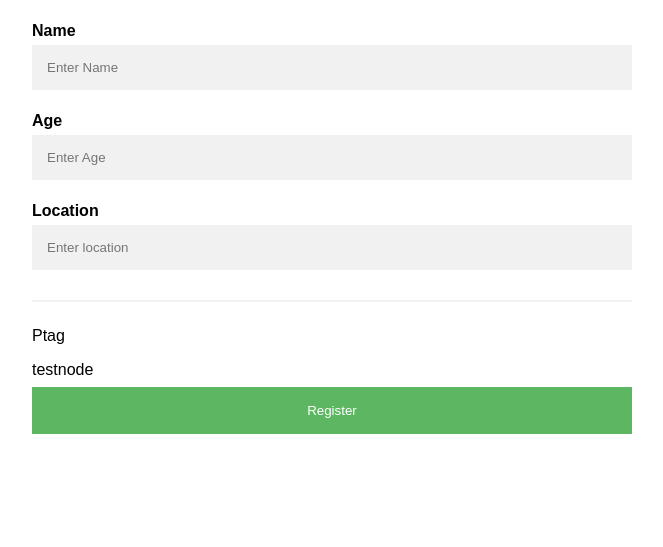
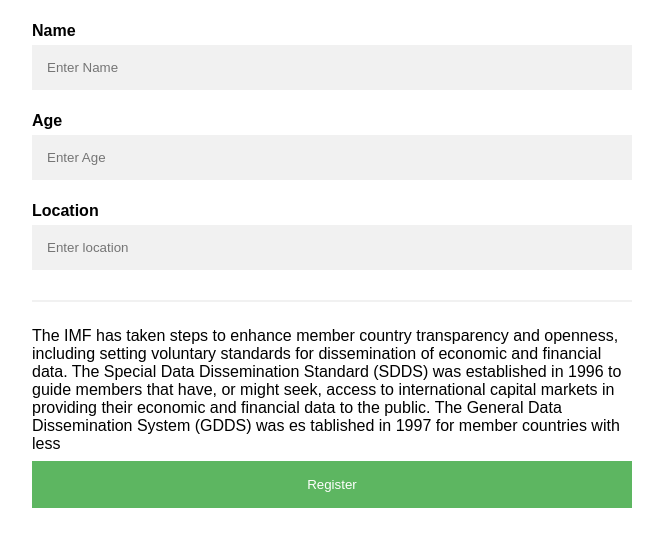
Before and after one commit to arunac97/arunform.com, a plain HTML site: page index.html in a window 1280 px wide. Shown: the part 109-656 px from the top of the page, without its empty margins (308-971 px from the left). Drawn offline with Linux system fonts and the light colour scheme.

Commit message:
Update index.html

```diff
--- a/index.html
+++ b/index.html
@@ -89,7 +89,12 @@ a {
     <label for="psw-repeat"><b>Location</b></label>
     <input type="text" placeholder="Enter location" id="location" name="psw-repeat" required>
     <hr>
-    <div id="helloh3Tag" name="NameTag"><p>Ptag</p>testnode</div>
+    <div id="helloh3Tag" name="NameTag">The IMF has taken steps to enhance member country
+     transparency and openness, including setting voluntary standards for dissemination of
+     economic and financial data. The Special Data Dissemination Standard (SDDS) was established in
+     1996 to guide members that have, or might seek, access to international capital markets in providing
+     their economic and financial data to the public. The General Data Dissemination System (GDDS) was es
+     tablished in 1997 for member countries with less </div>
     <button type="submit" class="registerbtn">Register</button>
   </div>
 
```
